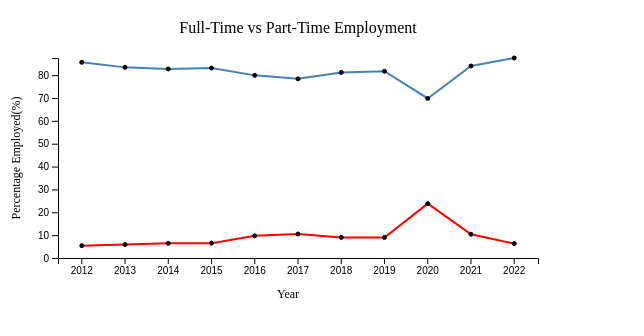
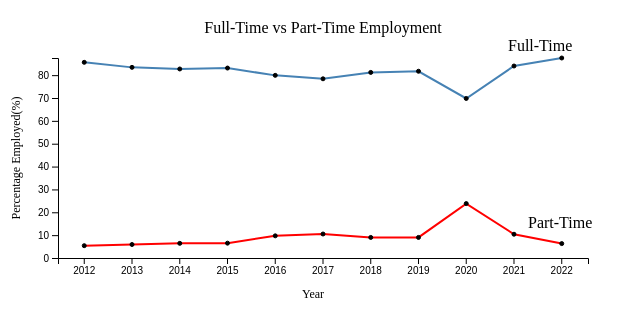
Before and after one commit to natalieheng/is428_visualproject, a plain HTML site: page index.html in a window 1280 px wide. Shown: the whole page, without its empty margins (0-644 px from the left). Drawn offline with nearby package versions, Linux system fonts and the light colour scheme.

Commit message:
edit visualisations

```diff
--- a/index.html
+++ b/index.html
@@ -41,7 +41,7 @@
     </style>
 </head>
 <body>
-    <svg width="550" height="300"></svg>
+    <svg width="600" height="300"></svg>
 
     <script>
         // Data
@@ -137,7 +137,19 @@
             .style("text-anchor", "middle")
             .text("Percentage Employed(%)");
 
-        // Add tooltips
+        // Add label for Full-Time
+        g.append("text")
+            .attr("x", margin.left + 400)
+            .attr("y", height - 207)
+            .text("Full-Time");
+
+        // Add label for Part-Time
+        g.append("text")
+            .attr("x", margin.left + 420)
+            .attr("y", height - 30)
+            .text("Part-Time");
+
+            // Add tooltips
         const tooltip = d3.select("body")
             .append("div")
             .attr("class", "tooltip")
```
